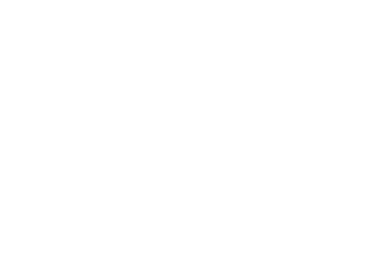
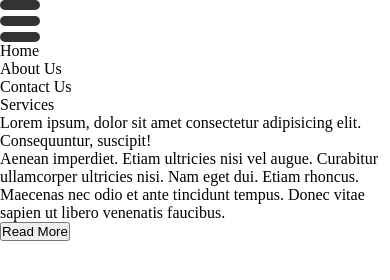
Before and after one commit to bishalpal/MiniProject-HamburgerMenu-1, a plain HTML site: page index.html in a window 390 px wide. Drawn offline with Linux system fonts and the light colour scheme.

Commit message:
created the hamburger design using CSS

```diff
--- a/index.html
+++ b/index.html
@@ -7,6 +7,25 @@
     <link rel="stylesheet" href="style.css">
 </head>
 <body>
+    <label class="hamburger-menu">
+        <input type="checkbox" name="" id="">
+    </label>
 
+    <aside class="sidebar">
+        <nav>
+            <div>Home</div>
+            <div>About Us</div>
+            <div>Contact Us</div>
+            <div>Services</div>
+        </nav>
+    </aside>
+
+    <main>
+        <section>
+            <p>Lorem ipsum, dolor sit amet consectetur adipisicing elit. Consequuntur, suscipit!</p>
+            <p>Aenean imperdiet. Etiam ultricies nisi vel augue. Curabitur ullamcorper ultricies nisi. Nam eget dui. Etiam rhoncus. Maecenas nec odio et ante tincidunt tempus. Donec vitae sapien ut libero venenatis faucibus.</p>
+            <input type="button" value="Read More">
+        </section>
+    </main>
 </body>
 </html>
--- a/style.css
+++ b/style.css
@@ -0,0 +1,40 @@
+*{
+    margin: 0;
+    padding: 0;
+}
+
+:root {
+    --bar-width: 40px;
+    --bar-height: 10px;
+    --hamburger-gap: 6px;
+    --foreground: #333;
+    --background: white;
+}
+
+/* section{
+    width: 50%;
+    height: 100vh;
+    margin: auto;
+} */
+
+.hamburger-menu {
+    display: flex;
+    flex-direction: column;
+    gap: var(--hamburger-gap);
+}
+
+.hamburger-menu::before,
+.hamburger-menu::after,
+.hamburger-menu input {
+    content: "";
+    width: var(--bar-width);
+    height:var(--bar-height);
+    background-color: var(--foreground);
+    border-radius: 200px;
+}
+
+.hamburger-menu input {
+    appearance: none;
+    outline: none;
+    pointer-events: none;
+}
```
